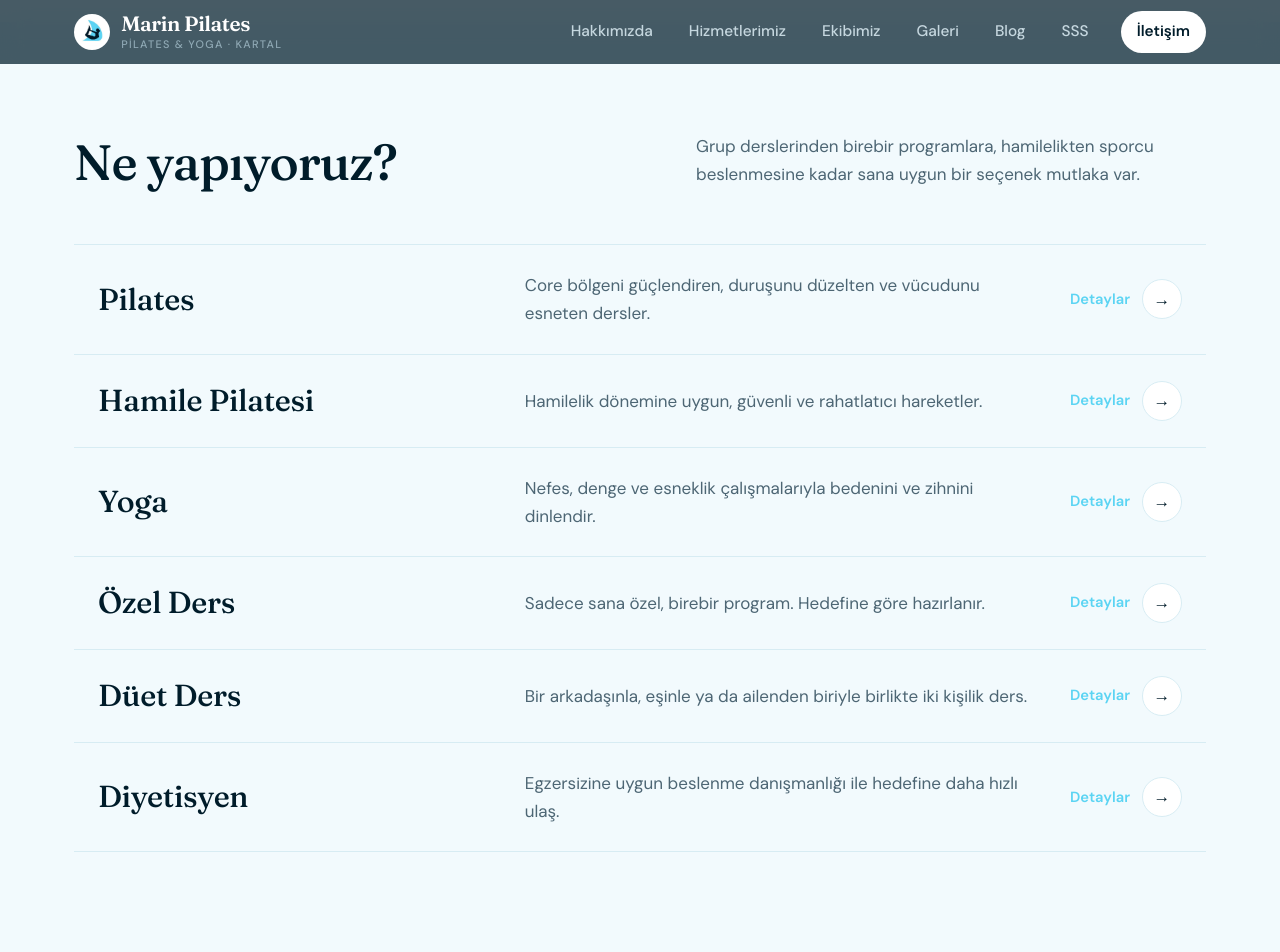
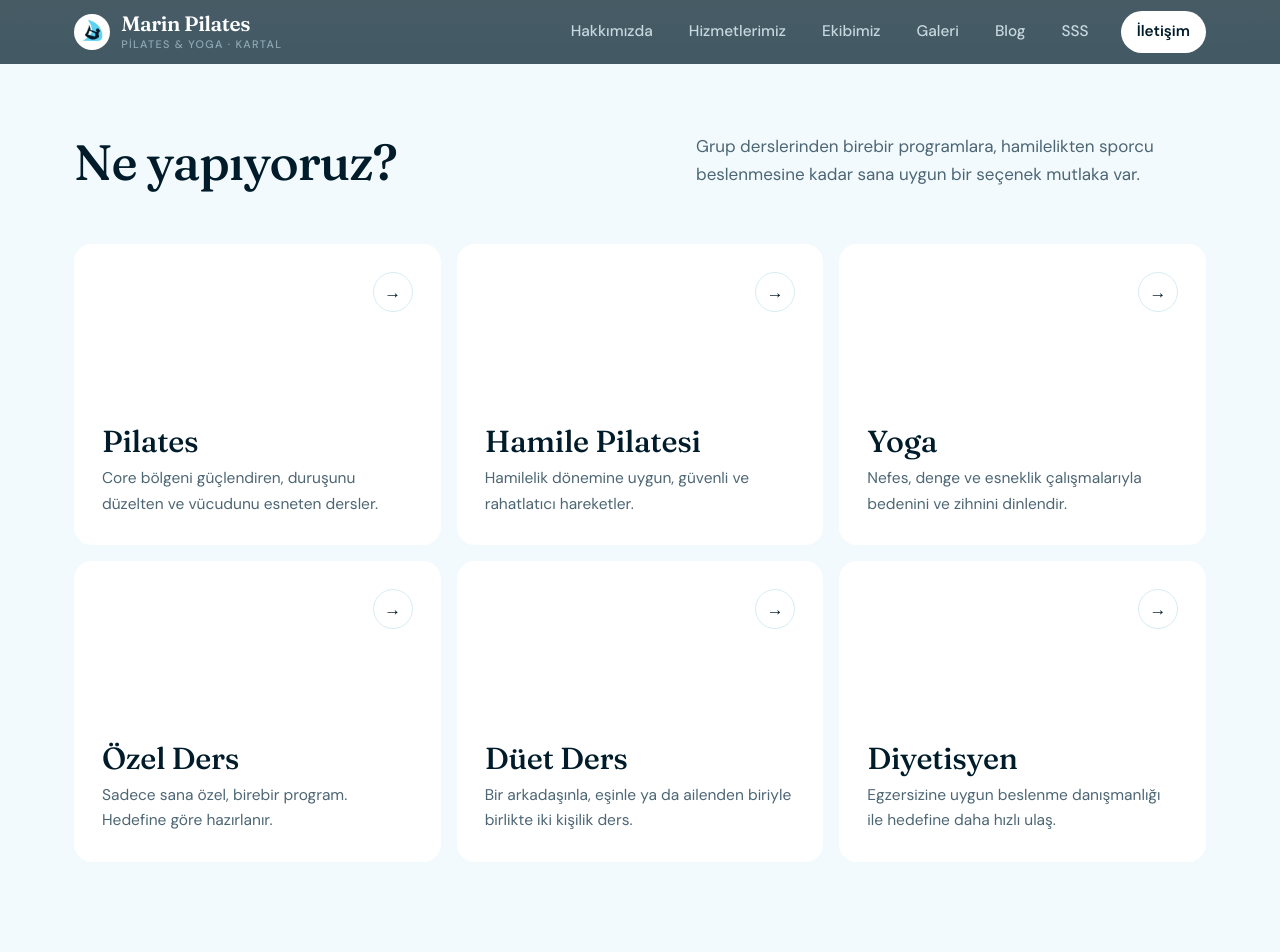
Before and after one commit to irembasoglu/pilates, a Jekyll site: the page built from index.html, in a window 1280 px wide and 1400 px high, scrolled down 1697 px. Shown: the top 952 px of the window. Built offline with Jekyll 4.4.1, drawn with Linux system fonts in a browser that asks for light colours.

Commit message:
Ne yapıyoruz: hizmetler 3x2 kare kutulara çevrildi
Co-Authored-By: Claude Opus 5.5 <noreply@anthropic.com>
Claude-Session: https://claude.ai/code/session_01V8pagf3RSBv4mF8qP7Bptg

```diff
--- a/index.html
+++ b/index.html
@@ -49,12 +49,14 @@ menu: anasayfa
       <h2>Ne yapıyoruz?</h2>
       <p>Grup derslerinden birebir programlara, hamilelikten sporcu beslenmesine kadar sana uygun bir seçenek mutlaka var.</p>
     </div>
-    <div class="service-rows">
+    <div class="service-grid">
       {% for h in site.data.hizmetler %}
-      <a href="hizmetlerimiz.html#{{ h.id }}" class="service-row">
-        <h3>{{ h.ad }}</h3>
-        <p>{{ h.kisa }}</p>
-        <span class="go" aria-hidden="true"><span class="go-text">Detaylar</span><span class="arrow">→</span></span>
+      <a href="hizmetlerimiz.html#{{ h.id }}" class="service-box">
+        <span class="box-top"><span class="arrow" aria-hidden="true">→</span></span>
+        <span>
+          <h3>{{ h.ad }}</h3>
+          <p>{{ h.kisa }}</p>
+        </span>
       </a>
       {% endfor %}
     </div>
--- a/style.css
+++ b/style.css
@@ -167,34 +167,25 @@ p + p { margin-top: .9rem; }
 .intro-text p { color: var(--muted); max-width: 34em; }
 .intro-text .btn-soft { margin-top: 2rem; }
 
-/* Hizmet satırları: üzerine gelince alttan lacivertle dolar, sağda ok belirir */
-.service-rows { border-top: 1px solid var(--line); }
-.service-row {
-  position: relative; isolation: isolate; overflow: hidden;
-  display: grid; grid-template-columns: 1fr 1.3fr auto; gap: 32px; align-items: center;
-  padding: 26px 24px; border-bottom: 1px solid var(--line); text-decoration: none;
+/* Hizmet kutuları: 3×2 beyaz kare, üzerine gelince lacivert */
+.service-grid { display: grid; grid-template-columns: repeat(3, 1fr); gap: 16px; }
+.service-box {
+  aspect-ratio: 1 / .82; background: var(--white); border-radius: 18px; padding: 28px;
+  display: flex; flex-direction: column; justify-content: space-between;
+  text-decoration: none; transition: background .3s, transform .3s, box-shadow .3s;
 }
-.service-row::before {
-  content: ""; position: absolute; inset: 0; z-index: -1;
-  background: var(--navy); transform: scaleY(0); transform-origin: bottom;
-  transition: transform .35s ease;
+.box-top { display: flex; justify-content: flex-end; }
+.service-box .arrow {
+  width: 40px; height: 40px; border-radius: 50%; border: 1.5px solid var(--line);
+  display: inline-flex; align-items: center; justify-content: center;
+  transition: background .25s, border-color .25s, color .25s, transform .3s;
 }
-.service-row h3 { font-size: clamp(1.4rem, 2.4vw, 1.9rem); transition: color .3s; }
-.service-row p { color: var(--muted); transition: color .3s; }
-.service-row .go {
-  display: inline-flex; align-items: center; gap: 12px;
-  font-weight: 600; font-size: .92rem; white-space: nowrap; color: var(--blue);
-  opacity: 0; transform: translateX(-10px); transition: opacity .3s, transform .3s;
-}
-.service-row .arrow {
-  width: 40px; height: 40px; border-radius: 50%;
-  background: var(--blue); color: var(--navy);
-  display: inline-flex; align-items: center; justify-content: center; font-size: 1.05rem;
-}
-.service-row:hover::before, .service-row:focus-visible::before { transform: scaleY(1); }
-.service-row:hover h3, .service-row:focus-visible h3 { color: var(--white); }
-.service-row:hover p, .service-row:focus-visible p { color: #a9c1cc; }
-.service-row:hover .go, .service-row:focus-visible .go { opacity: 1; transform: none; }
+.service-box h3 { font-size: clamp(1.5rem, 2.4vw, 1.9rem); transition: color .3s; }
+.service-box p { color: var(--muted); font-size: .97rem; margin-top: .4rem; transition: color .3s; }
+.service-box:hover, .service-box:focus-visible { background: var(--navy); transform: translateY(-4px); box-shadow: 0 18px 40px rgba(0, 28, 42, .18); }
+.service-box:hover h3, .service-box:focus-visible h3 { color: var(--white); }
+.service-box:hover p, .service-box:focus-visible p { color: #a9c1cc; }
+.service-box:hover .arrow, .service-box:focus-visible .arrow { background: var(--blue); border-color: var(--blue); color: var(--navy); transform: rotate(-45deg); }
 
 /* Eğitmenler */
 .team { display: grid; grid-template-columns: repeat(3, 1fr); gap: 28px; }
@@ -439,11 +430,11 @@ p + p { margin-top: .9rem; }
   .sec-head { gap: 14px; margin-bottom: 36px; }
   .sec-head p, .sec-head .btn-soft { justify-self: start; }
   .intro-photo, .about-photo { aspect-ratio: 4 / 3; }
-  .service-row { grid-template-columns: 1fr auto; gap: 4px 16px; padding: 20px 4px; }
-  .service-row p { grid-column: 1; font-size: .95rem; }
-  .service-row .go { grid-row: 1 / span 2; grid-column: 2; }
-  .service-row .go-text { display: none; }
-  .service-row .arrow { width: 36px; height: 36px; }
+  .service-grid { grid-template-columns: 1fr 1fr; gap: 10px; }
+  .service-box { aspect-ratio: auto; min-height: 190px; padding: 18px; border-radius: 14px; }
+  .service-box h3 { font-size: 1.3rem; }
+  .service-box p { font-size: .85rem; }
+  .service-box .arrow { width: 32px; height: 32px; }
   .team {
     display: flex; gap: 14px; overflow-x: auto; scroll-snap-type: x mandatory;
     margin: 0 -20px; padding: 0 20px 8px; scrollbar-width: none;
@@ -471,13 +462,6 @@ p + p { margin-top: .9rem; }
   .seal-footer { width: 96px; height: 96px; }
 }
 
-/* Dokunmatik ekranlarda üzerine gelme yok: ok hep görünsün */
-@media (hover: none) {
-  .service-row .go { opacity: 1; transform: none; }
-  .service-row .arrow { background: var(--white); border: 1.5px solid var(--line); }
-  .service-row:active::before { transform: scaleY(1); }
-}
-
 /* Telefonda menü açıkken şerit tam lacivert olsun */
 .menu-open .nav { background: var(--navy); }
 
```
